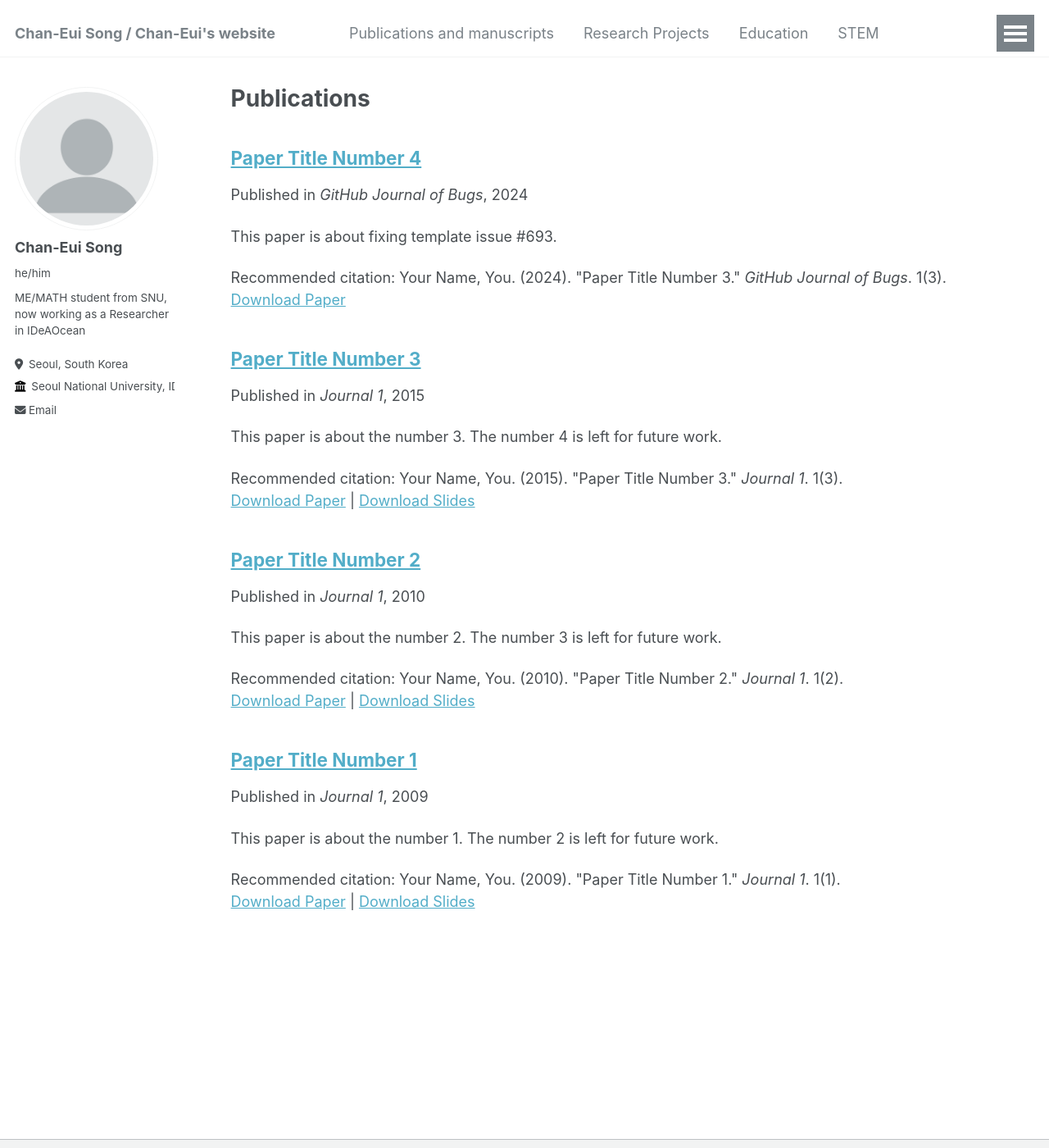
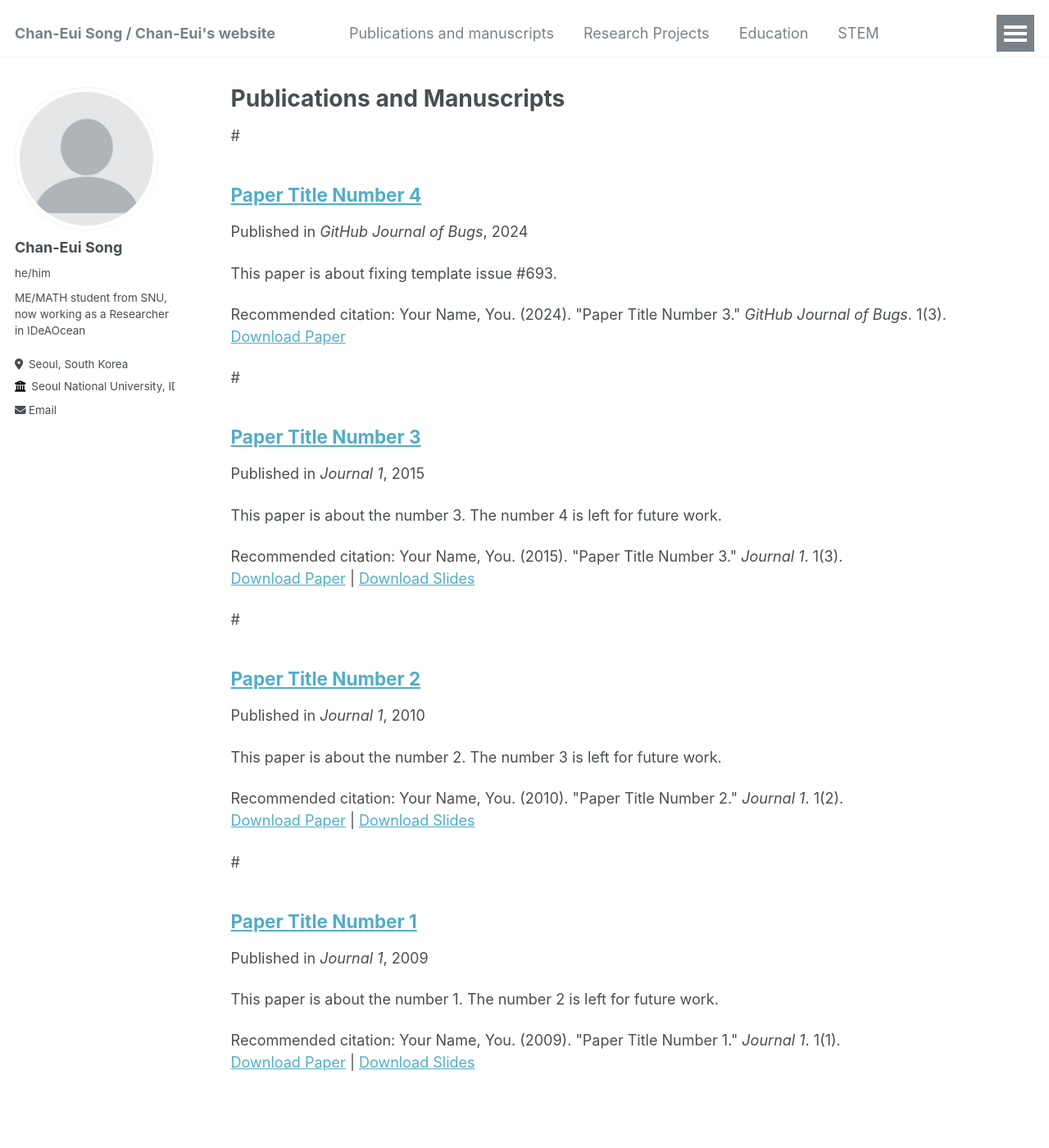
Before and after one commit to cksdml1014/chanisong, a Jekyll site: the page built from _pages/publications.md, in a window 1280 px wide and 1400 px high. Shown: the whole window at 82% size. Built offline with Jekyll 4.4.1, drawn with Linux system fonts in a browser that asks for light colours.

Commit message:
Update publications.md

```diff
--- a/_pages/publications.md
+++ b/_pages/publications.md
@@ -1,6 +1,6 @@
 ---
 layout: archive
-title: "Publications"
+title: "Publications and Manuscripts"
 permalink: /publications/
 author_profile: true
 ---
@@ -12,5 +12,5 @@ author_profile: true
 {% include base_path %}
 
 {% for post in site.publications reversed %}
-  {% include archive-single.html %}
+ # {% include archive-single.html %}
 {% endfor %}
```
